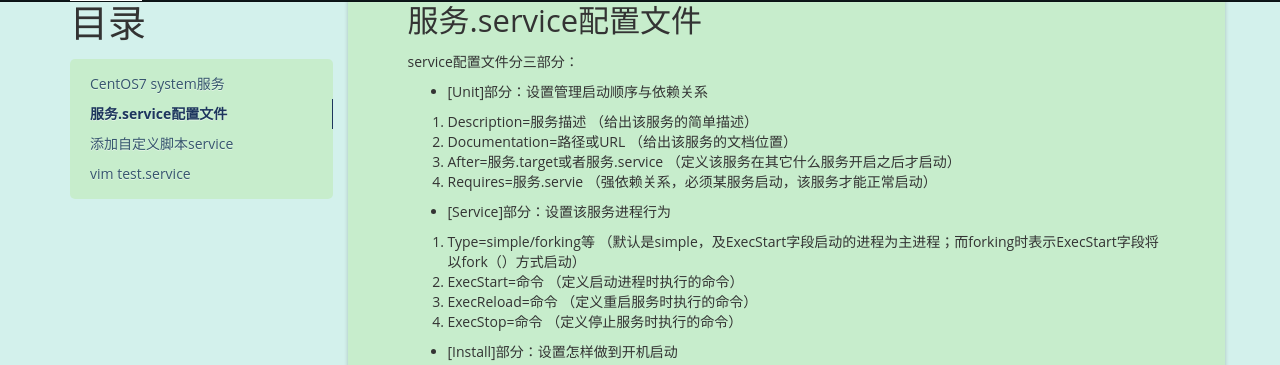
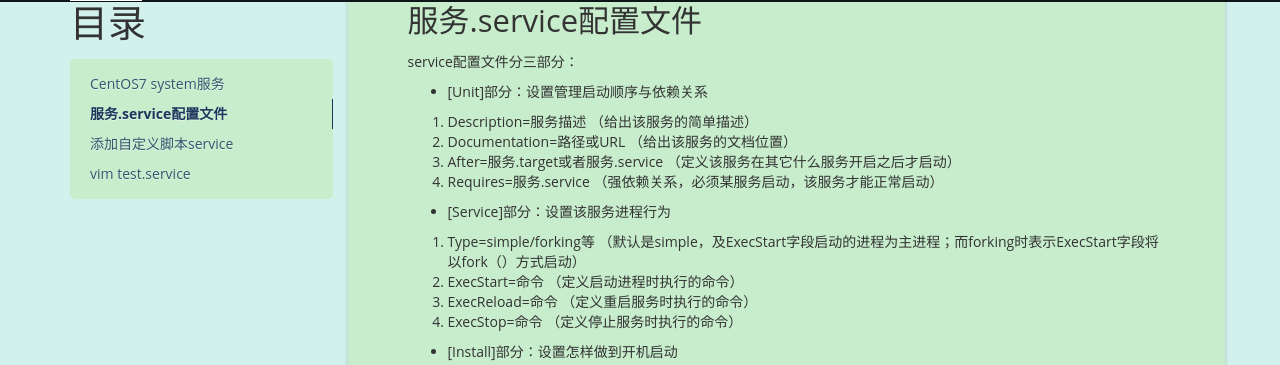
Before and after one commit to JesseXuan/jessexuan.github.io, a Jekyll site: the page built from _posts/2019-03-15-CentOS7_customize_app_as_system_service.md, in a window 1280 px wide and 900 px high, scrolled down 513 px. Shown: the part 88-453 px from the top of the window. Built offline with Jekyll 4.4.1, drawn with Linux system fonts in a browser that asks for light colours; nearby versions of some CDN libraries; a script that is not in the unit is left out; comment, search, counter and statistics services are not loaded.

Commit message:
Update 2019-03-15-CentOS7_customize_app_as_system_service.md

```diff
--- a/_posts/2019-03-15-CentOS7_customize_app_as_system_service.md
+++ b/_posts/2019-03-15-CentOS7_customize_app_as_system_service.md
@@ -22,7 +22,7 @@ service配置文件分三部分：
 1. Description=服务描述 （给出该服务的简单描述）
 2. Documentation=路径或URL （给出该服务的文档位置）
 3. After=服务.target或者服务.service （定义该服务在其它什么服务开启之后才启动）
-4. Requires=服务.servie （强依赖关系，必须某服务启动，该服务才能正常启动）
+4. Requires=服务.service （强依赖关系，必须某服务启动，该服务才能正常启动）
 
 + [Service]部分：设置该服务进程行为
 
```
